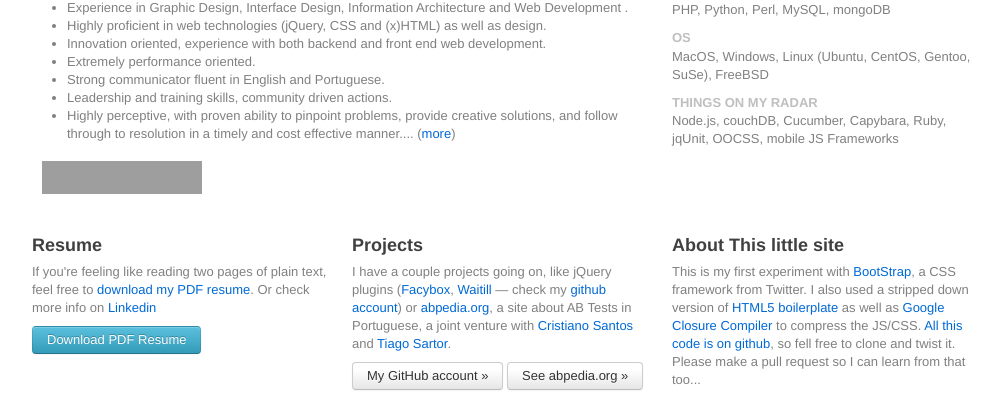
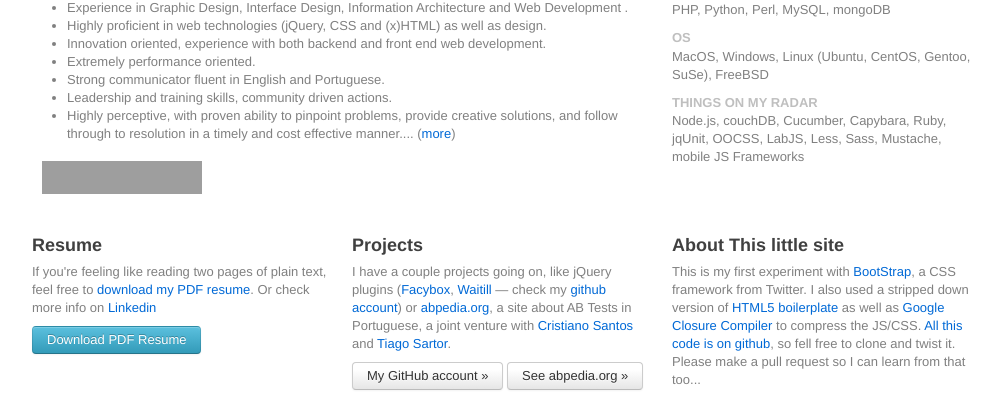
Before and after one commit to bitbonsai/mauriciowolff.com, a PHP site: page / in a window 1280 px wide. Shown: the part 323-717 px from the top of the page, without its empty margins (138-1139 px from the left). Run offline with PHP 8.4, Linux system fonts and the light colour scheme; some libraries are stand-ins or nearby versions; grey boxes are pictures that could not be loaded.

Commit message:
Added a couple stuff to "Things on my radar"

```diff
--- a/index.php
+++ b/index.php
@@ -102,7 +102,7 @@
 				<p>MacOS, Windows, Linux (Ubuntu, CentOS, Gentoo, SuSe), FreeBSD</p>
 
 				<h6>Things on my radar</h6>
-				<p>Node.js, couchDB, Cucumber, Capybara, Ruby, jqUnit, OOCSS, mobile JS Frameworks</p>
+				<p>Node.js, couchDB, Cucumber, Capybara, Ruby, jqUnit, OOCSS, LabJS, Less, Sass, Mustache, mobile JS Frameworks</p>
 				<p></p>
 			</div>
 		</div>
```
